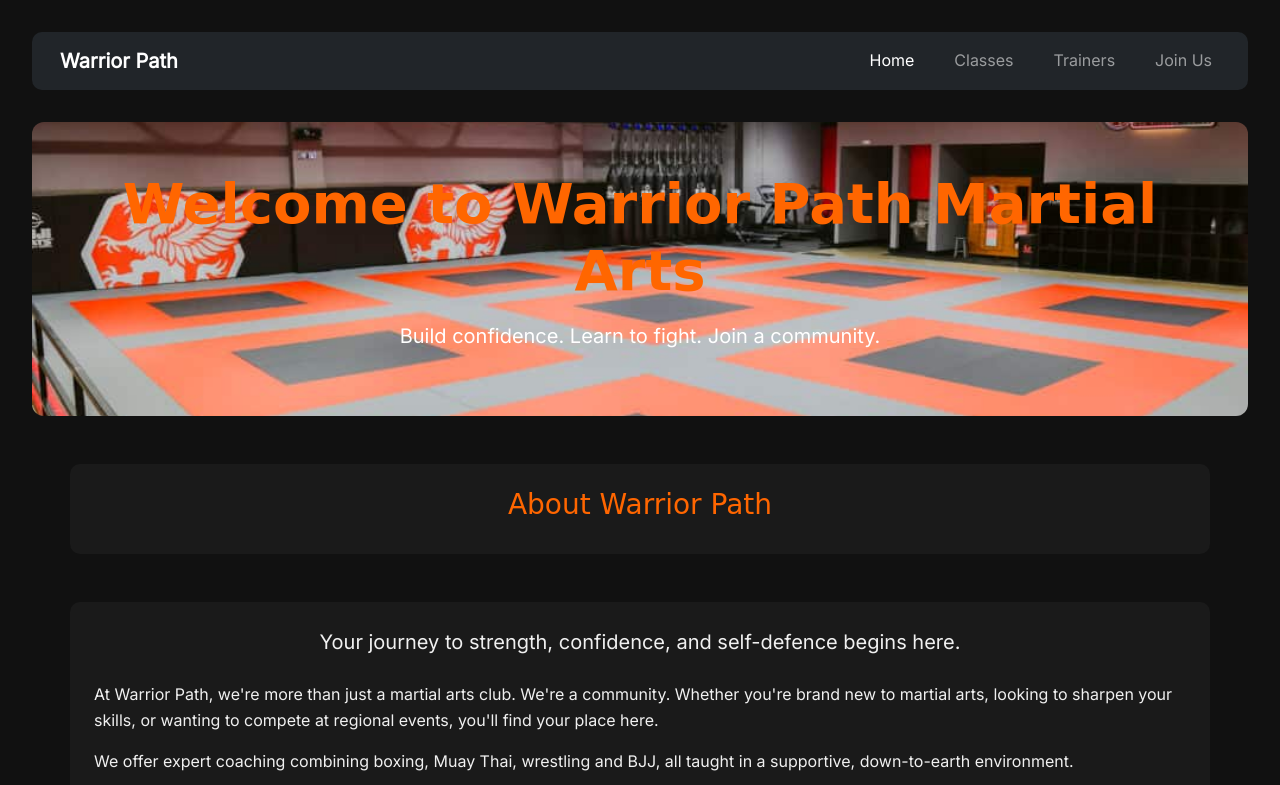
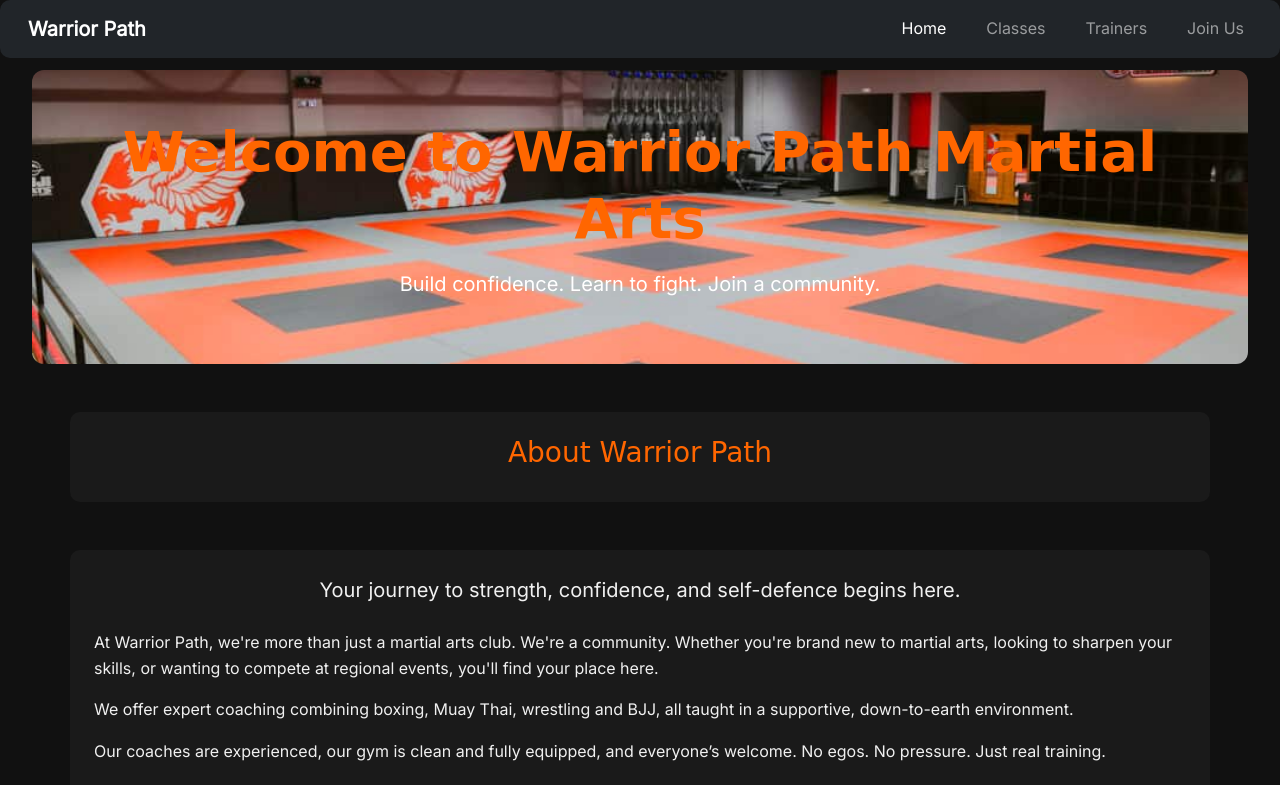
Before and after one commit to LouisCE/warrior-path, a plain HTML site: page index.html in a window 1280 px wide. Shown: the top 785 px of the page. Drawn offline with nearby package versions, Linux system fonts and the light colour scheme; a web font is replaced by a local one.

Commit message:
feat: make navbar fixed at top and adjust body padding to prevent overlap

```diff
--- a/assets/css/style.css
+++ b/assets/css/style.css
@@ -15,9 +15,13 @@ body {
   color: #f0f0f0;
   /* Light gray text for contrast */
   padding: 2rem;
+  /* Added top padding to body so content isn't hidden behind fixed navbar */
+  padding-top: 70px;
   line-height: 1.6;
   /* More readable line spacing */
 }
+
+
 
 /* Headings: using Macondo font for something more stylish/unique */
 h1,
--- a/index.html
+++ b/index.html
@@ -26,7 +26,8 @@
     <!-- Header / Navigation bar -->
 <header>
   <!-- Added ARIA role and label so screen readers know this is the main site navigation -->
-  <nav class="navbar navbar-expand-md navbar-dark bg-dark px-3" role="navigation" aria-label="Main navigation">
+<!-- Fixed the navbar to the top so it stays visible when scrolling -->
+<nav class="navbar navbar-expand-md navbar-dark bg-dark fixed-top px-3" role="navigation" aria-label="Main navigation">
     <div class="container-fluid">
       <a class="navbar-brand" href="index.html">Warrior Path</a>
       <button class="navbar-toggler" type="button" data-bs-toggle="collapse" data-bs-target="#navbarNav"
```
